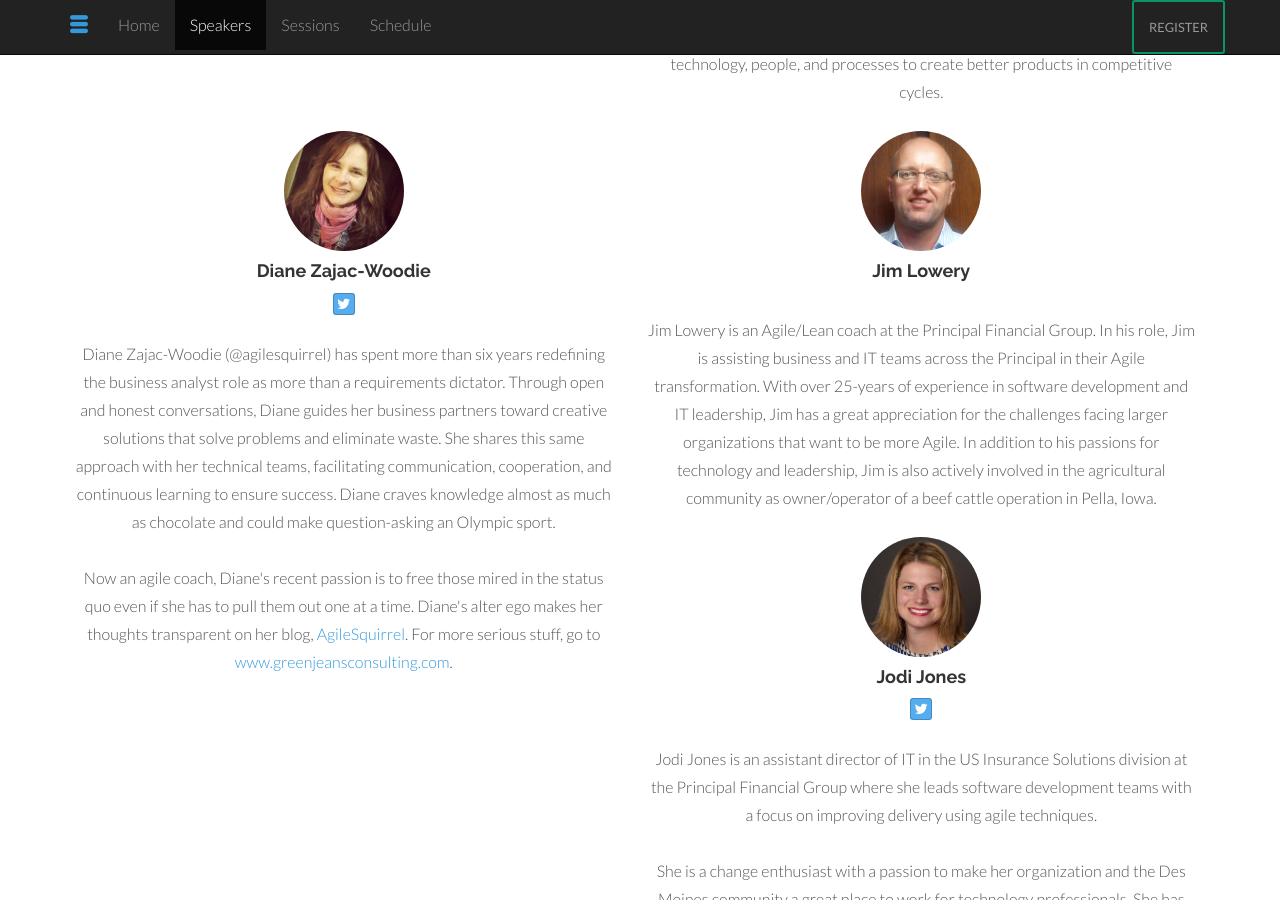
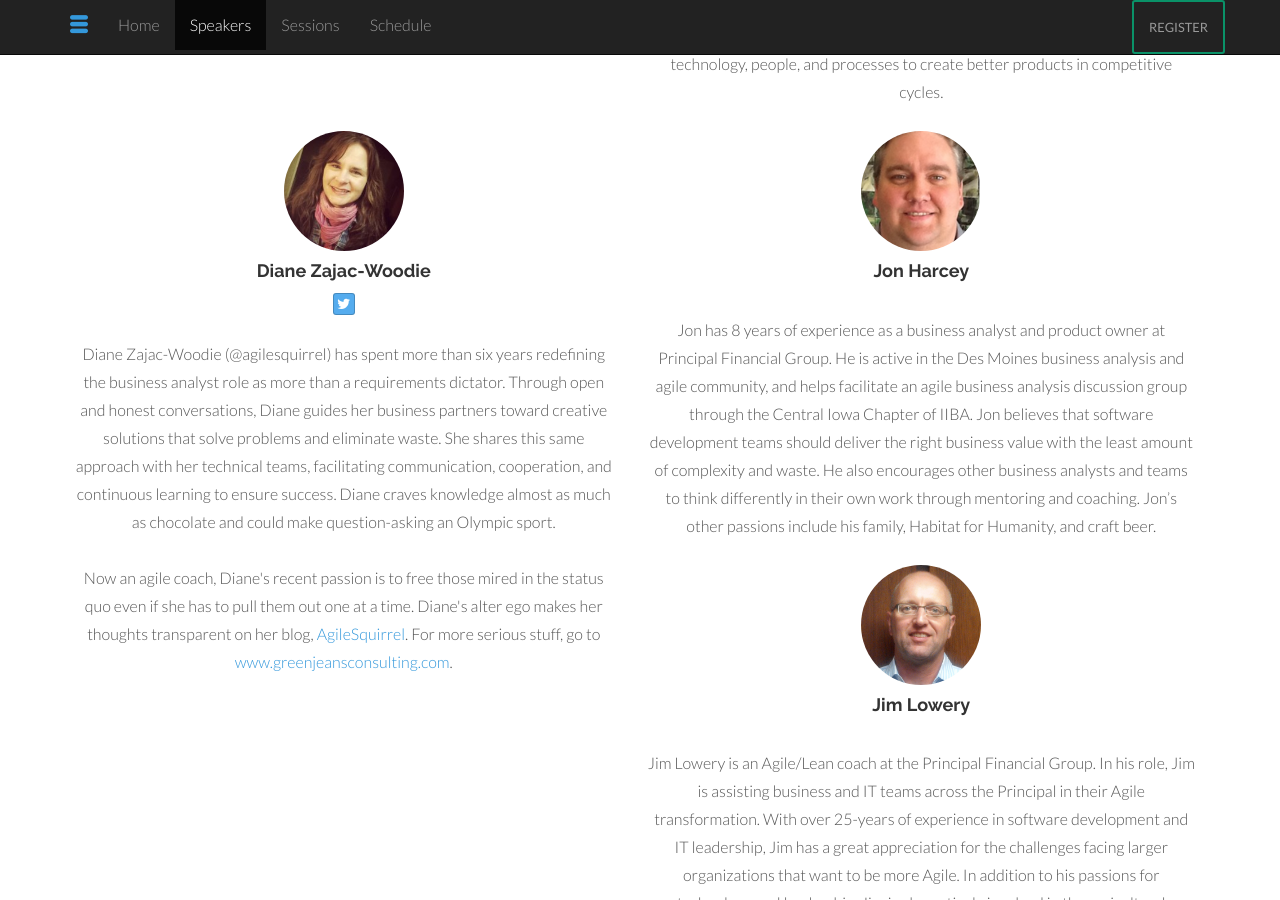
Before and after one commit to agileiowa/dsmagile-web, a Jekyll site: the page built from index.html, in a window 1280 px wide and 900 px high, scrolled down 1882 px. Built offline with Jekyll 4.4.1, drawn with Linux system fonts in a browser that asks for light colours; some of the changed text lies outside the part shown.

Commit message:
add jon harcey info

```diff
--- a/_data/schedule.yml
+++ b/_data/schedule.yml
@@ -50,7 +50,7 @@
         title: Positive Politics
       - id: story-map
         name: Jon Harcey
-        title: Story Mapping
+        title: The Power of Story Mapping
 
 - time: 2:00 - 2:15
   break: Break
--- /dev/null
+++ b/_data/sessions/jon-harcey.yml
@@ -0,0 +1,12 @@
+id: story-map
+title: "The Power of Story Mapping"
+abstract: |
+    So, you have an idea that you want to build…Do you know how big that idea is? Do you know what order to build it in? Do you know all the ways a user will interact with it? Do you know how it will interact with other systems? In this session, we’ll go through an exercise in story mapping to show how it is one of the most powerful tools to help you visualize the system, explore user and system interactions, determine the order to build it, and create user stories to work from.
+speakers:
+    - id: jon-harcey
+      name: Jon Harcey
+      image: jon-harcey.png
+      twitter:
+      linkedin:
+      bio: |
+        Jon has 8 years of experience as a business analyst and product owner at Principal Financial Group.  He is active in the Des Moines business analysis and agile community, and helps facilitate an agile business analysis discussion group through the Central Iowa Chapter of IIBA. Jon believes that software development teams should deliver the right business value with the least amount of complexity and waste. He also encourages other business analysts and teams to think differently in their own work through mentoring and coaching. Jon’s other passions include his family, Habitat for Humanity, and craft beer.
```
Also changed, not shown: assets/img/speakers/jon-harcey.png (added).
